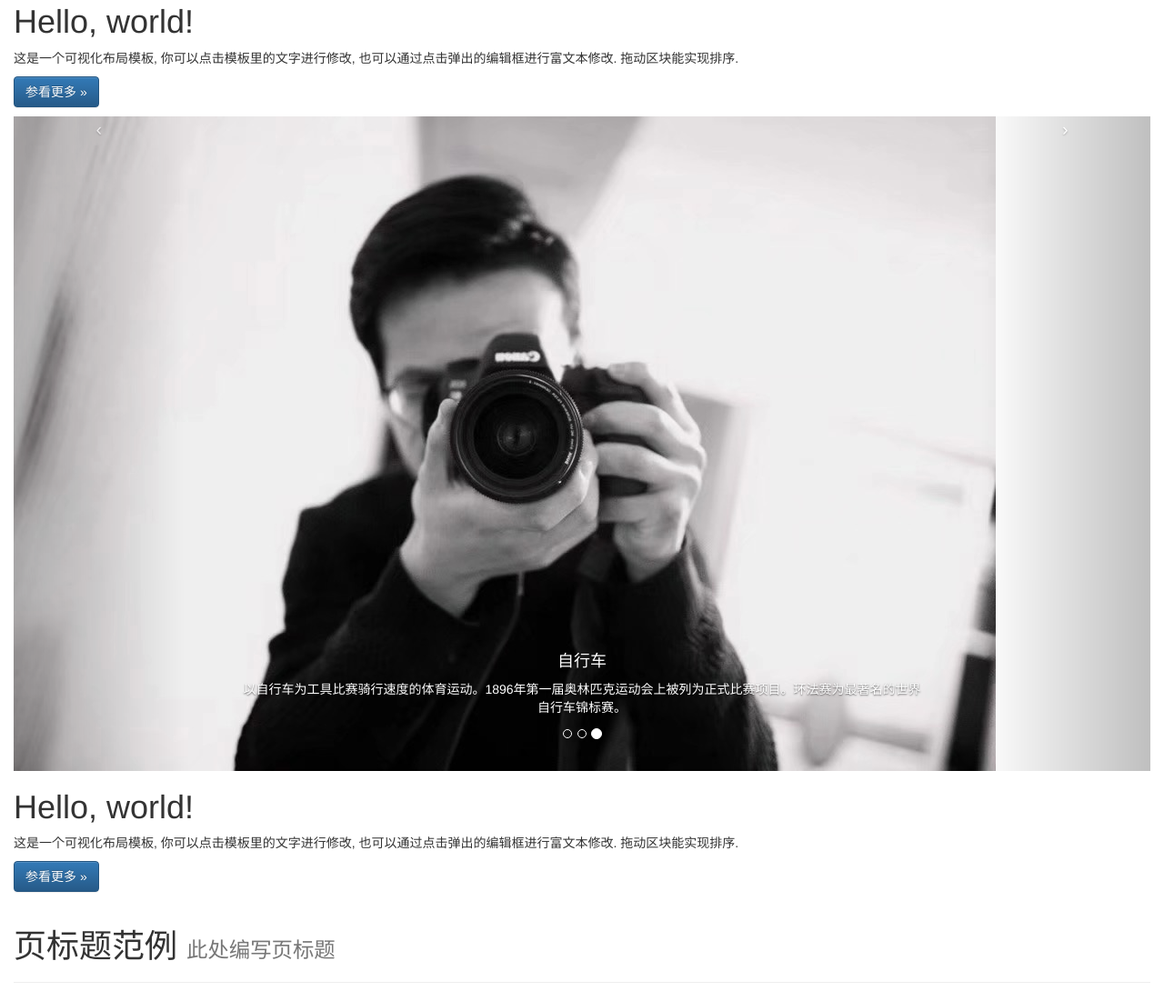
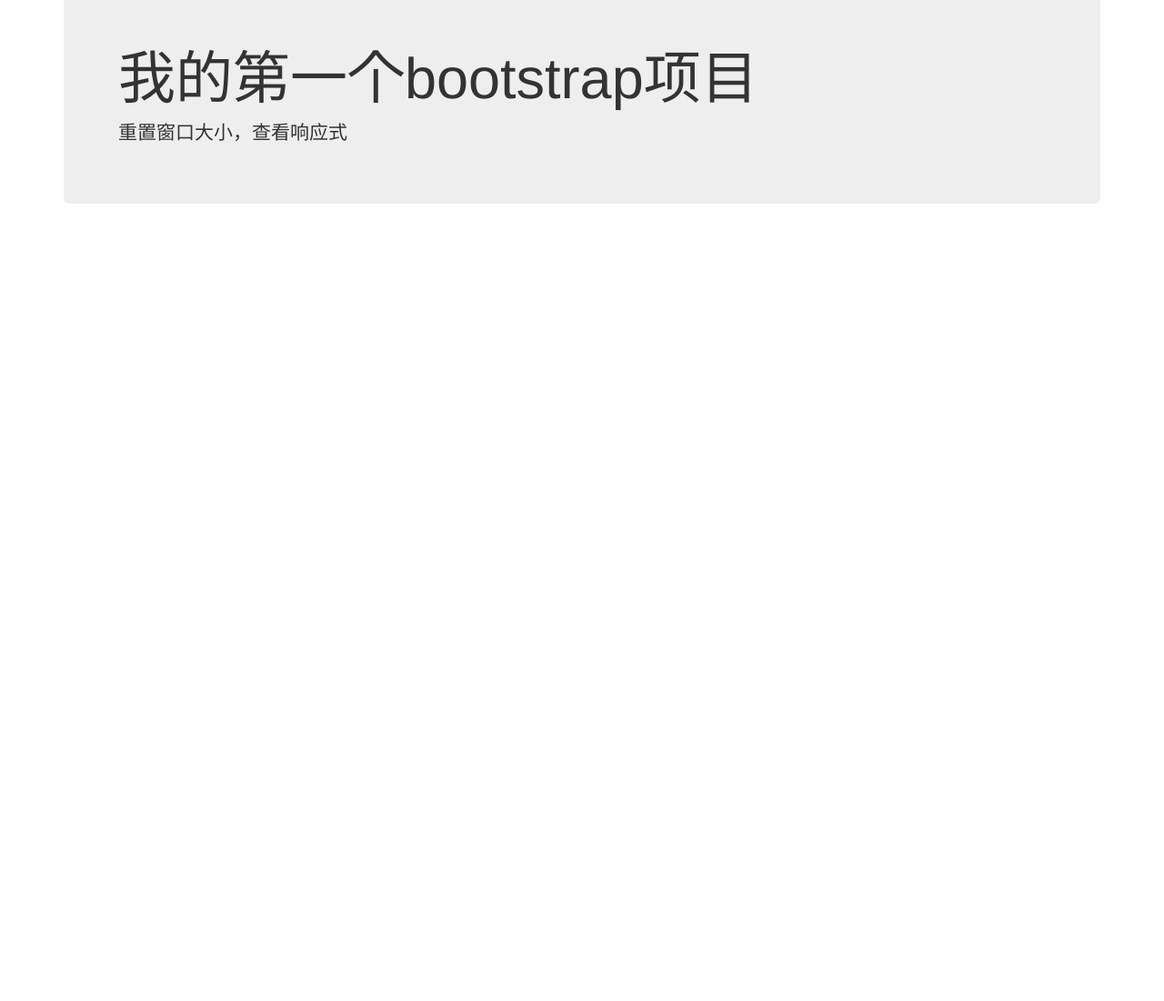
Before and after one commit to MrZhou-jj/MrZhou-jj.github.io, a plain HTML site: page index.html in a window 1280 px wide. Shown: the part 16-1117 px from the top of the page at 91% size. After the commit the page ends 800 px from the top, so only its background shows below. Drawn offline with nearby package versions, Linux system fonts and the light colour scheme.

Commit message:
Update index.html

```diff
--- a/index.html
+++ b/index.html
@@ -3,110 +3,27 @@
 <html>
 <head>
   <meta http-equiv="Content-Type" content="text/html; charset=utf-8"/>
+  <meta name="viewport" content="width=device-width,
+  initial-scale=1.0,
+  maximum-scale=1.0,
+  user-scalable=no">
   <title>my-first-website</title>
   <!-- <LINK href="styles.css" rel="stylesheet" type="text/css"> -->
-    <!-- 最新版本的 Bootstrap 核心 CSS 文件 -->
-    <!-- 最新版本的 Bootstrap 核心 CSS 文件 -->
+  <!-- 最新版本的 Bootstrap 核心 CSS 文件 -->
+  <!-- 最新版本的 Bootstrap 核心 CSS 文件 -->
   <link rel="stylesheet" href="https://cdn.jsdelivr.net/npm/bootstrap@3.3.7/dist/css/bootstrap.min.css" integrity="sha384-BVYiiSIFeK1dGmJRAkycuHAHRg32OmUcww7on3RYdg4Va+PmSTsz/K68vbdEjh4u" crossorigin="anonymous">
-  <!-- 可选的 Bootstrap 主题文件（一般不用引入） -->
-  <link rel="stylesheet" href="https://cdn.jsdelivr.net/npm/bootstrap@3.3.7/dist/css/bootstrap-theme.min.css" integrity="sha384-rHyoN1iRsVXV4nD0JutlnGaslCJuC7uwjduW9SVrLvRYooPp2bWYgmgJQIXwl/Sp" crossorigin="anonymous">
+  <script src="https://cdn.staticfile.org/jquery/2.1.1/jquery.min.js"></script>
   <!-- 最新的 Bootstrap 核心 JavaScript 文件 -->
   <script src="https://cdn.jsdelivr.net/npm/bootstrap@3.3.7/dist/js/bootstrap.min.js" integrity="sha384-Tc5IQib027qvyjSMfHjOMaLkfuWVxZxUPnCJA7l2mCWNIpG9mGCD8wGNIcPD7Txa" crossorigin="anonymous"></script>
 </head>
 
 <body>
 
-  <div class="container-fluid">
-  	<div class="row-fluid">
-  		<div class="span12">
-  			<div class="hero-unit">
-  				<h1>
-  					Hello, world!
-  				</h1>
-  				<p>
-  					这是一个可视化布局模板, 你可以点击模板里的文字进行修改, 也可以通过点击弹出的编辑框进行富文本修改. 拖动区块能实现排序.
-  				</p>
-  				<p>
-  					<a class="btn btn-primary btn-large" href="#">参看更多 »</a>
-  				</p>
-  			</div>
-  			<div class="carousel slide" id="carousel-201416">
-  				<ol class="carousel-indicators">
-  					<li data-slide-to="0" data-target="#carousel-201416">
-  					</li>
-  					<li data-slide-to="1" data-target="#carousel-201416">
-  					</li>
-  					<li data-slide-to="2" data-target="#carousel-201416" class="active">
-  					</li>
-  				</ol>
-  				<div class="carousel-inner">
-  					<div class="item">
-  						<img alt="" src="img/1.jpg" />
-  						<div class="carousel-caption">
-  							<h4>
-  								棒球
-  							</h4>
-  							<p>
-  								棒球运动是一种以棒打球为主要特点，集体性、对抗性很强的球类运动项目，在美国、日本尤为盛行。
-  							</p>
-  						</div>
-  					</div>
-  					<div class="item">
-  						<img alt="" src="images/1.JPG" />
-  						<div class="carousel-caption">
-  							<h4>
-  								冲浪
-  							</h4>
-  							<p>
-  								冲浪是以海浪为动力，利用自身的高超技巧和平衡能力，搏击海浪的一项运动。运动员站立在冲浪板上，或利用腹板、跪板、充气的橡皮垫、划艇、皮艇等驾驭海浪的一项水上运动。
-  							</p>
-  						</div>
-  					</div>
-  					<div class="item active">
-  						<img alt="" src="images/1.jpg" />
-  						<div class="carousel-caption">
-  							<h4>
-  								自行车
-  							</h4>
-  							<p>
-  								以自行车为工具比赛骑行速度的体育运动。1896年第一届奥林匹克运动会上被列为正式比赛项目。环法赛为最著名的世界自行车锦标赛。
-  							</p>
-  						</div>
-  					</div>
-  				</div> <a data-slide="prev" href="#carousel-201416" class="left carousel-control">‹</a> <a data-slide="next" href="#carousel-201416" class="right carousel-control">›</a>
-  			</div>
-  		</div>
-  	</div>
-  	<div class="row-fluid">
-  		<div class="span8">
-  			<div class="hero-unit">
-  				<h1>
-  					Hello, world!
-  				</h1>
-  				<p>
-  					这是一个可视化布局模板, 你可以点击模板里的文字进行修改, 也可以通过点击弹出的编辑框进行富文本修改. 拖动区块能实现排序.
-  				</p>
-  				<p>
-  					<a class="btn btn-primary btn-large" href="#">参看更多 »</a>
-  				</p>
-  			</div>
-  		</div>
-  		<div class="span4">
-  			<div class="page-header">
-  				<h1>
-  					页标题范例 <small>此处编写页标题</small>
-  				</h1>
-  			</div>
-  		</div>
-  	</div>
-  	<div class="row-fluid">
-  		<div class="span4">
-  		</div>
-  		<div class="span4">
-  		</div>
-  		<div class="span4">
-  		</div>
-  	</div>
+  <div class="container">
+    <div class="jumbotron">
+      <h1>我的第一个bootstrap项目</h1>
+      <p>重置窗口大小，查看响应式</p>
+    </div>
   </div>
 
 </body>
```
